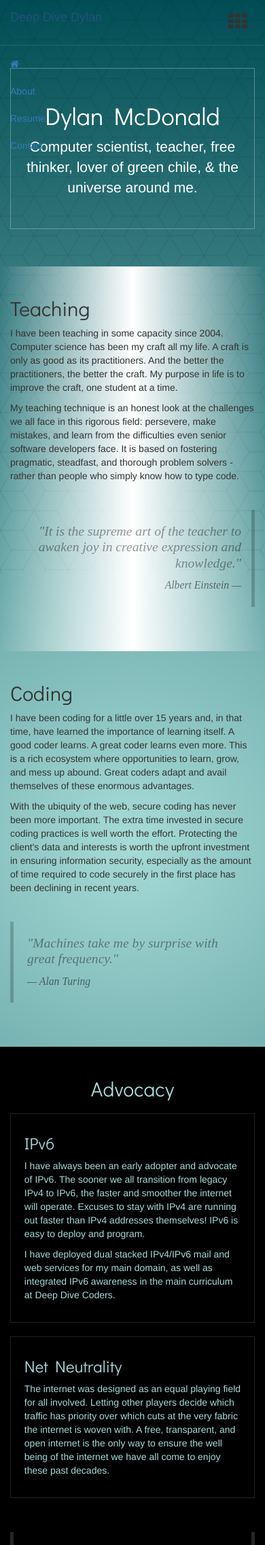
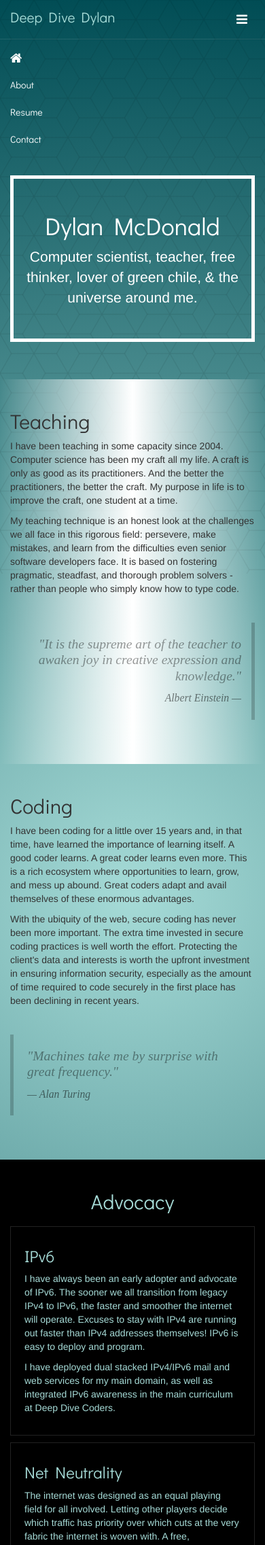
Before and after one commit to rlewis2892/dylan, a PHP site: page / in a window 390 px wide, after a click on "Main Menu". Shown: the top 2273 px of the page at 68% size. Run offline with PHP 8.4, Linux system fonts and the light colour scheme; some libraries are stand-ins or nearby versions.

Commit message:
style all the things! Again! :D

```diff
--- a/css/style.css
+++ b/css/style.css
@@ -6,8 +6,9 @@
 ********************************************/
 
 /********************************************
-* GLOBAL STYLES
+* LAYOUT STYLES
 ********************************************/
+.navbar,
 h1, h2, h3, h4, .h1, .h2, .h3, .h4 {
 	font-family: Futura, Futura-Medium, "Futura Medium", "Century Gothic", CenturyGothic, "Didact Gothic", "Apple Gothic", AppleGothic, "URW Gothic L", "Avant Garde", sans-serif;
 }
@@ -43,10 +44,6 @@ section {
 	padding: 25px 0;
 }
 
-section#welcome {
-	padding-top: 100px;
-}
-
 section#teaching {
 	background: #fff;
 	background: -moz-linear-gradient(left,  rgba(255,255,255,0) 0%, rgba(255,255,255,1) 50%, rgba(255,255,255,0) 100%);
@@ -69,7 +66,7 @@ footer.footer {
 .jumbotron {
 	border-radius: 0 !important;
 	background: transparent;
-	border: 1px solid rgba(255,255,255,0.3);
+	border: 5px solid #fff;
 	text-align: center;
 	color: #fff;
 	padding-left: 20px;
@@ -91,9 +88,78 @@ footer.footer {
 	}
 
 	section#welcome {
-		min-height: 600px;
+		min-height: 650px;
 		padding-top: 200px;
 	}
+
+	section#teaching {
+		padding: 50px 0 100px 0;
+	}
+
+	#about {
+		padding-top: 50px;
+	}
+}
+
+/********************************************
+* NAV STYLES
+********************************************/
+.navbar, a {
+	-webkit-transition: all 500ms ease;
+	-moz-transition: all 500ms ease;
+	-ms-transition: all 500ms ease;
+	-o-transition: all 500ms ease;
+	transition: all 500ms ease;
+}
+
+.navbar-brand {
+	font-size: 1.5em;
+}
+
+.navbar-toggle {
+	color: #fff;
+}
+
+.nav>li>a,
+.nav>li>a:visited,
+a.navbar-brand {
+	color: #fff;
+}
+
+.nav>li>a:hover,
+.nav>li>a:focus,
+.nav>li>a:active,
+a.navbar-brand:hover {
+	color: #a6dbd7;
+	background-color: transparent;
+}
+
+.scrolldown ul.nav>li>a:hover,
+.scrolldown ul.nav>li>a:focus,
+.scrolldown ul.nav>li>a:active,
+.scrolldown a.navbar-brand:hover {
+	color: #619FA0;
+}
+
+/* change navbar colors on scroll */
+nav.scrolldown {
+	background-color: #fff;
+	box-shadow: 0 0 50px rgba(0,0,0,0.8);
+}
+
+.scrolldown .nav>li>a,
+.scrolldown .nav>li>a:visited,
+nav.scrolldown a.navbar-brand {
+	color: #004c54;
+}
+
+@media only screen and (max-width: 768px) {
+	/*static navbar on mobile view*/
+	.navbar-fixed-top {
+		position: static;
+		margin-bottom: 0;
+	}
+
 }
 
 /********************************************
@@ -107,7 +173,7 @@ footer.footer {
 }
 
 /********************************************
-* QUOTE STYLES
+* BLOCKQUOTE STYLES
 ********************************************/
 blockquote {
 	font-family: garamond times serif;
@@ -128,13 +194,13 @@ blockquote footer {
 	border-right-color: rgba(0,0,0,0.2);
 }
 
-.blockquote-reverse .blockquote-dark {
-	border-right-color: rgba(255,255,255,0.2);
-}
-
 .blockquote-dark {
 	color: rgba(255,255,255,0.3);
 	border-left-color: rgba(255,255,255,0.2);
+}
+
+.blockquote-reverse .blockquote-dark {
+	border-right-color: rgba(255,255,255,0.2);
 }
 
 .blockquote-dark footer {
@@ -154,13 +220,14 @@ blockquote footer {
 	}
 }
 
-
 /********************************************
 * Flexbox Column Height Control
 * Equal height content boxes using Flexbox CSS
 *
+* Applicable on SM breakpoints on up
 * Author: rlewis37
 ********************************************/
+@media only screen and (min-width: 768px) {
 	.row-flex {
 		display: flex;
 		flex: 1 1 auto;
@@ -176,6 +243,7 @@ blockquote footer {
 		display: flex;
 		flex: 1 1 auto;
 		margin: -.2px;
+	}
 }
 
 /***
--- a/index.php
+++ b/index.php
@@ -30,9 +30,6 @@
 		<!-- Bootstrap latest complied and minified JavaScript -->
 		<script src="//maxcdn.bootstrapcdn.com/bootstrap/3.3.5/js/bootstrap.min.js" integrity="sha256-Sk3nkD6mLTMOF0EOpNtsIry+s1CsaqQC1rVLTAy+0yc= sha512-K1qjQ+NcF2TYO/eI3M6v8EiNYZfA95pQumfvcVrTHtwQVDG+aHRqLi/ETn2uB+1JqwYqVG3LIvdm9lj6imS/pQ==" crossorigin="anonymous"></script>
 
-		<!-- Stellar.js -->
-		<script src="js/jquery.stellar.min.js" type="text/javascript"></script>
-
 		<!-- Custom JS -->
 		<script src="js/dylan.js" type="text/javascript"></script>
 
@@ -47,13 +44,13 @@
 						<div class="navbar-header">
 							<button type="button" class="navbar-toggle collapsed" data-toggle="collapse" data-target="#navbar-collapsed">
 								<span class="sr-only">Main Menu</span>
-								<i class="fa fa-th fa-2x"></i>
+								<i class="fa fa-bars fa-lg"></i>
 							</button>
 							<a class="navbar-brand" href="#">Deep Dive Dylan</a>
 						</div>
 						<div class="collapse navbar-collapse" id="navbar-collapsed">
 							<ul class="nav navbar-nav navbar-right">
-								<li><a href="#top"><i class="fa fa-home"></i></a></li>
+								<li><a href="#"><i class="fa fa-home fa-lg"></i></a></li>
 								<li><a href="#about">About</a></li>
 								<li><a href="#">Resume</a></li>
 								<li><a role="button" data-toggle="modal" data-target="#contactModal">Contact</a></li>
@@ -82,7 +79,7 @@
 					<div class="container">
 						<div class="row">
 							<div class="col-xs-12">
-								<h2>Teaching</h2>
+								<h2 id="about">Teaching</h2>
 								<p>I have been teaching in some capacity since 2004. Computer science has been my craft all my life. A craft is only as good as its practitioners. And the better the practitioners, the better the craft. My purpose in life is to improve the craft, one student at a time.</p>
 								<p>My teaching technique is an honest look at the challenges we all face in this rigorous field: persevere, make mistakes, and learn from the difficulties even senior software developers face. It is based on fostering pragmatic, steadfast, and thorough problem solvers - rather than people who simply know how to type code.</p>
 								<blockquote class="blockquote-reverse">
--- a/js/dylan.js
+++ b/js/dylan.js
@@ -1,14 +1,16 @@
 $(document).ready(function(){
 
 	/********************************************
-	 * Change nav bar on scroll
+	 * Change nav bar on scroll > 768px
 	 ********************************************/
-	/*$(window).on('scroll', function() {
-		if($(window).scrollTop() > 100) {
-			$('.navbar').css({backgroundColor: '#fff'});
-		} else {
-			$('.navbar').css({backgroundColor: 'rgba(255,255,255,0.50)', boxShadow: 'none'});
+	$(window).on('scroll', function() {
+		if($(window).width() > 768) {
+			if($(window).scrollTop() > 100) {
+				$('.navbar').addClass('scrolldown');
+			} else {
+				$('.navbar').removeClass('scrolldown');
+			}
 		}
-	});*/
+	});
 
 });
```
Also changed, not shown: js/jquery.stellar.min.js (deleted). Lines whose indentation alone changed are shown as unchanged.
